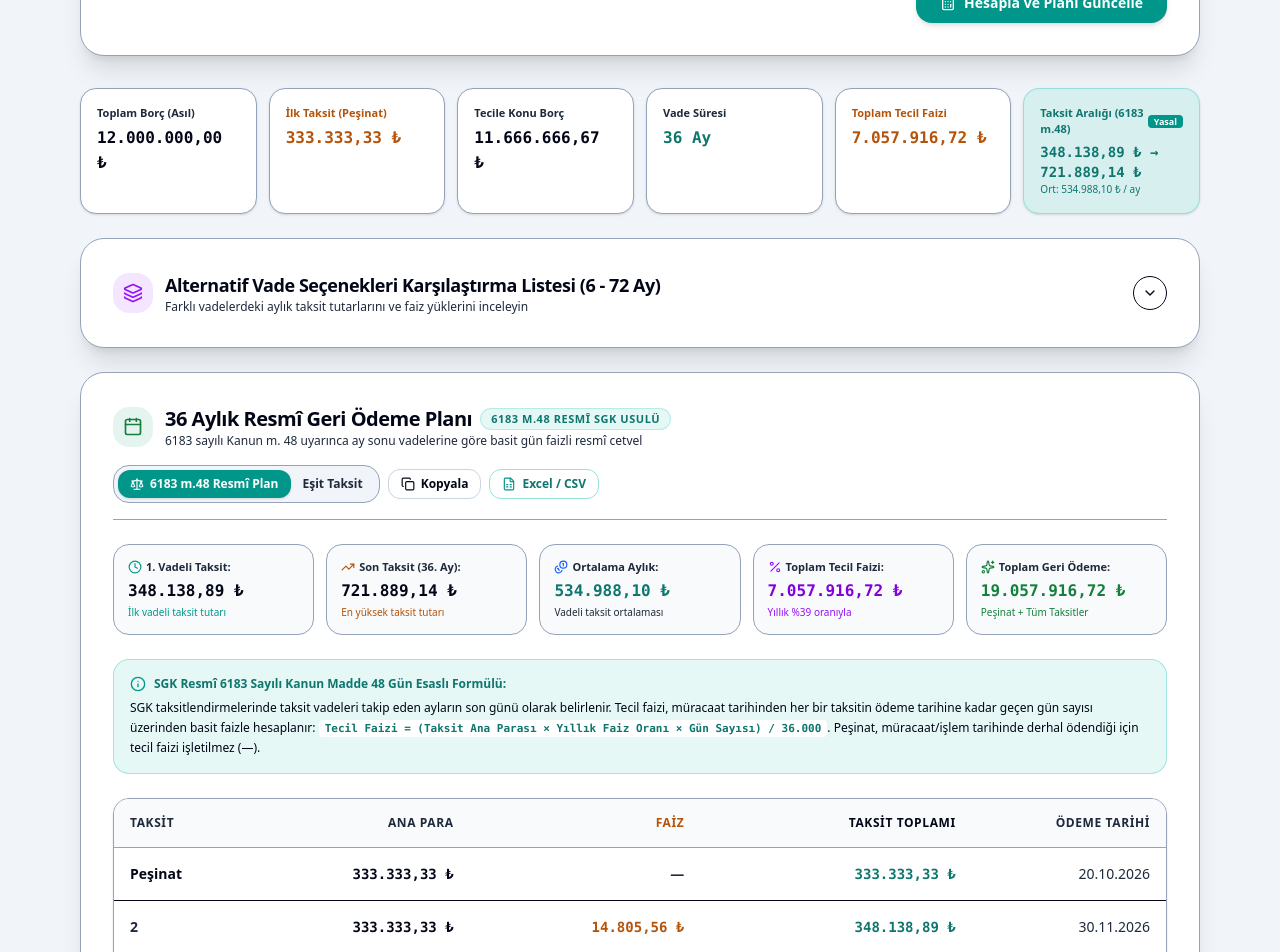
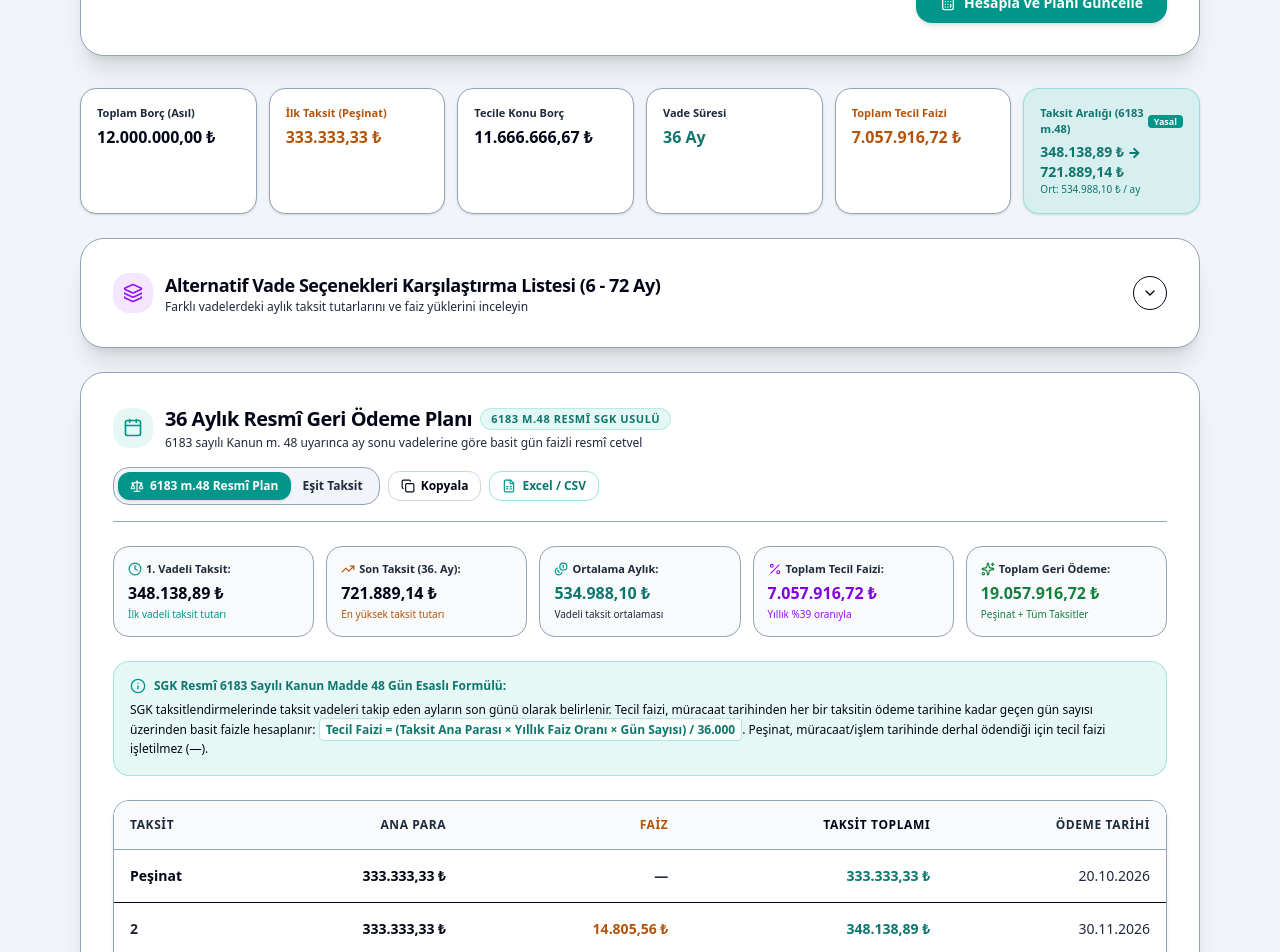
Before and after one commit to sgktecil/sgk-tecil, a React (Vite) app: page / in a window 1280 px wide. Shown: the part 940-1892 px from the top of the page. Built offline with nearby package versions, Linux system fonts and the light colour scheme.

Commit message:
feat: Aylik resmi geri odeme tablosu 5 sutunlu formata getirildi ve proje renklerine uyarlandi

```diff
--- a/src/App.tsx
+++ b/src/App.tsx
@@ -886,7 +886,7 @@ export default function App() {
                 style={{ backgroundColor: 'var(--bg-secondary)', borderColor: 'var(--border-primary)', color: 'var(--text-primary)' }}
               >
                 <span className="text-[11px] font-bold text-slate-600 dark:text-slate-400 block">Toplam Borç (Asıl)</span>
-                <span className="text-sm sm:text-base font-black font-mono text-slate-900 dark:text-slate-100">
+                <span className="text-sm sm:text-base font-black text-slate-900 dark:text-slate-100">
                   {formatTL(hesapSonucu.anaPara)} ₺
                 </span>
               </div>
@@ -897,7 +897,7 @@ export default function App() {
                 style={{ backgroundColor: 'var(--bg-secondary)', borderColor: 'var(--border-primary)', color: 'var(--text-primary)' }}
               >
                 <span className="text-[11px] font-bold text-amber-700 dark:text-amber-400 block">İlk Taksit (Peşinat)</span>
-                <span className="text-sm sm:text-base font-black font-mono text-amber-700 dark:text-amber-400">
+                <span className="text-sm sm:text-base font-black text-amber-700 dark:text-amber-400">
                   {formatTL(hesapSonucu.pesinat)} ₺
                 </span>
               </div>
@@ -908,7 +908,7 @@ export default function App() {
                 style={{ backgroundColor: 'var(--bg-secondary)', borderColor: 'var(--border-primary)', color: 'var(--text-primary)' }}
               >
                 <span className="text-[11px] font-bold text-slate-600 dark:text-slate-400 block">Tecile Konu Borç</span>
-                <span className="text-sm sm:text-base font-black font-mono text-slate-900 dark:text-slate-100">
+                <span className="text-sm sm:text-base font-black text-slate-900 dark:text-slate-100">
                   {formatTL(hesapSonucu.kalanBorc)} ₺
                 </span>
               </div>
@@ -919,7 +919,7 @@ export default function App() {
                 style={{ backgroundColor: 'var(--bg-secondary)', borderColor: 'var(--border-primary)', color: 'var(--text-primary)' }}
               >
                 <span className="text-[11px] font-bold text-slate-600 dark:text-slate-400 block">Vade Süresi</span>
-                <span className="text-sm sm:text-base font-black font-mono text-teal-700 dark:text-teal-400">
+                <span className="text-sm sm:text-base font-black text-teal-700 dark:text-teal-400">
                   {hesapSonucu.taksitSayisi} Ay
                 </span>
               </div>
@@ -930,7 +930,7 @@ export default function App() {
                 style={{ backgroundColor: 'var(--bg-secondary)', borderColor: 'var(--border-primary)', color: 'var(--text-primary)' }}
               >
                 <span className="text-[11px] font-bold text-amber-700 dark:text-amber-400 block">Toplam Tecil Faizi</span>
-                <span className="text-sm sm:text-base font-black font-mono text-amber-700 dark:text-amber-400">
+                <span className="text-sm sm:text-base font-black text-amber-700 dark:text-amber-400">
                   {formatTL(hesapSonucu.toplamFaiz)} ₺
                 </span>
               </div>
@@ -949,7 +949,7 @@ export default function App() {
                 </div>
                 {planTipi === 'kanuni' ? (
                   <div>
-                    <div className="text-xs sm:text-sm font-black font-mono text-teal-900 dark:text-teal-200">
+                    <div className="text-xs sm:text-sm font-black text-teal-900 dark:text-teal-200">
                       {formatTL(hesapSonucu.ilkTaksitTutari)} ₺ → {formatTL(hesapSonucu.sonTaksitTutari)} ₺
                     </div>
                     <div className="text-[10px] text-teal-700 dark:text-teal-400 font-medium">
@@ -957,7 +957,7 @@ export default function App() {
                     </div>
                   </div>
                 ) : (
-                  <span className="text-sm sm:text-base font-black font-mono text-teal-900 dark:text-teal-200">
+                  <span className="text-sm sm:text-base font-black text-teal-900 dark:text-teal-200">
                     {formatTL(hesapSonucu.aylikSabitTaksit)} ₺
                   </span>
                 )}
--- a/src/components/TaksitTablosu.tsx
+++ b/src/components/TaksitTablosu.tsx
@@ -60,7 +60,8 @@ export const TaksitTablosu: React.FC<TaksitTablosuProps> = ({
     let text = "TAKSİT\tANA PARA\tFAİZ\tTAKSİT TOPLAMI\tÖDEME TARİHİ\n";
     taksitler.forEach((t) => {
       const faizText = t.isPesinat || t.faiz === 0 ? "—" : `${formatTL(t.faiz)} ₺`;
-      text += `${t.no}\t${formatTL(t.anaPara)} ₺\t${faizText}\t${formatTL(t.toplamTaksit)} ₺\t${t.vadeTarihi}\n`;
+      const noText = t.isPesinat ? "Peşinat" : t.no;
+      text += `${noText}\t${formatTL(t.anaPara)} ₺\t${faizText}\t${formatTL(t.toplamTaksit)} ₺\t${t.vadeTarihi}\n`;
     });
     text += `TOPLAM\t${formatTL(toplamBorc)} ₺\t${formatTL(toplamFaiz)} ₺\t${formatTL(toplamOdeme)} ₺\t—\n`;
     navigator.clipboard.writeText(text);
@@ -71,10 +72,11 @@ export const TaksitTablosu: React.FC<TaksitTablosuProps> = ({
   const exportCSV = () => {
     let csv = "TAKSİT;ANA PARA;FAİZ;TAKSİT TOPLAMI;ÖDEME TARİHİ\n";
     taksitler.forEach((t) => {
-      const faizText = t.isPesinat || t.faiz === 0 ? "—" : `${formatTL(t.faiz)} ₺`;
-      csv += `${t.no};${formatTL(t.anaPara)} ₺;${faizText};${formatTL(t.toplamTaksit)} ₺;${t.vadeTarihi}\n`;
+      const faizText = t.isPesinat || t.faiz === 0 ? "0,00" : formatTL(t.faiz);
+      const noText = t.isPesinat ? "Peşinat" : t.no;
+      csv += `${noText};${formatTL(t.anaPara)};${faizText};${formatTL(t.toplamTaksit)};${t.vadeTarihi}\n`;
     });
-    csv += `TOPLAM;${formatTL(toplamBorc)} ₺;${formatTL(toplamFaiz)} ₺;${formatTL(toplamOdeme)} ₺;—\n`;
+    csv += `TOPLAM;${formatTL(toplamBorc)};${formatTL(toplamFaiz)};${formatTL(toplamOdeme)};—\n`;
     const blob = new Blob([csv], { type: 'text/csv;charset=utf-8;' });
     const url = URL.createObjectURL(blob);
     const a = document.createElement('a');
@@ -97,12 +99,14 @@ export const TaksitTablosu: React.FC<TaksitTablosuProps> = ({
       {/* Üst Başlık ve Eylemler */}
       <div className="flex items-center justify-between flex-wrap gap-4 pb-4 border-b cursor-default" style={{ borderColor: 'var(--border-primary)' }}>
         <div className="flex items-center gap-3">
-          <div className="p-2.5 rounded-2xl bg-emerald-600/10 text-emerald-600 dark:text-emerald-400 group-hover:bg-emerald-600 group-hover:!text-white group-hover:shadow-md group-hover:scale-105 transition-all duration-200">
-            <Calendar className="w-5 h-5" />
+          <div className="p-2.5 rounded-2xl bg-teal-500/10 text-teal-700 dark:text-teal-300">
+            <Calendar className="w-5 h-5 text-teal-600" />
           </div>
           <div>
-            <h3 className="text-xl font-bold tracking-tight text-slate-800 dark:text-slate-100 flex items-center gap-2">
-              <span>{taksitSayisi} Aylık Resmî Geri Ödeme Planı</span>
+            <div className="flex items-center gap-2 flex-wrap">
+              <h3 className="text-xl font-bold tracking-tight text-slate-800 dark:text-slate-100">
+                {taksitSayisi} Aylık Resmî Geri Ödeme Planı
+              </h3>
               <span className={`text-[11px] px-2.5 py-0.5 rounded-full font-bold uppercase tracking-wider ${
                 planTipi === 'kanuni'
                   ? 'bg-teal-500/10 text-teal-700 dark:text-teal-300 border border-teal-500/20'
@@ -110,11 +114,11 @@ export const TaksitTablosu: React.FC<TaksitTablosuProps> = ({
               }`}>
                 {planTipi === 'kanuni' ? '6183 m.48 Resmî SGK Usulü' : 'Eşit Sabit Taksit'}
               </span>
-            </h3>
-            <p className="text-xs text-slate-500 font-medium">
+            </div>
+            <p className="text-xs text-slate-500 font-medium mt-0.5">
               {planTipi === 'kanuni'
                 ? '6183 sayılı Kanun m. 48 uyarınca ay sonu vadelerine göre basit gün faizli resmî cetvel'
-                : 'Toplam tecil faizinin vadeli taksitlere eşit paylaştırıldığı ortalama plan'}
+                : 'Toplam tecil faizinin vadeli taksitlere eşit paylaştırıldığı ortalama taksit planı'}
             </p>
           </div>
         </div>
@@ -178,7 +182,7 @@ export const TaksitTablosu: React.FC<TaksitTablosuProps> = ({
             <Clock className="w-3.5 h-3.5 text-teal-600" />
             <span>1. Vadeli Taksit:</span>
           </div>
-          <div className="text-base font-black text-slate-800 dark:text-slate-100 font-mono">
+          <div className="text-base font-black text-slate-800 dark:text-slate-100">
             {formatTL(effectiveIlkTaksit)} ₺
           </div>
           <div className="text-[10px] text-teal-600 dark:text-teal-400 font-medium mt-0.5">
@@ -191,7 +195,7 @@ export const TaksitTablosu: React.FC<TaksitTablosuProps> = ({
             <TrendingUp className="w-3.5 h-3.5 text-amber-600" />
             <span>Son Taksit ({taksitSayisi}. Ay):</span>
           </div>
-          <div className="text-base font-black text-slate-800 dark:text-slate-100 font-mono">
+          <div className="text-base font-black text-slate-800 dark:text-slate-100">
             {formatTL(effectiveSonTaksit)} ₺
           </div>
           <div className="text-[10px] text-amber-600 dark:text-amber-400 font-medium mt-0.5">
@@ -201,10 +205,10 @@ export const TaksitTablosu: React.FC<TaksitTablosuProps> = ({
 
         <div className="p-3.5 rounded-2xl border" style={{ backgroundColor: 'var(--bg-elevated)', borderColor: 'var(--border-primary)' }}>
           <div className="text-[11px] font-semibold text-slate-500 flex items-center gap-1 mb-1">
-            <Coins className="w-3.5 h-3.5 text-blue-600" />
+            <Coins className="w-3.5 h-3.5 text-teal-600" />
             <span>Ortalama Aylık:</span>
           </div>
-          <div className="text-base font-black text-teal-700 dark:text-teal-400 font-mono">
+          <div className="text-base font-black text-teal-700 dark:text-teal-400">
             {formatTL(effectiveOrtalama)} ₺
           </div>
           <div className="text-[10px] text-slate-400 font-medium mt-0.5">
@@ -217,7 +221,7 @@ export const TaksitTablosu: React.FC<TaksitTablosuProps> = ({
             <Percent className="w-3.5 h-3.5 text-purple-600" />
             <span>Toplam Tecil Faizi:</span>
           </div>
-          <div className="text-base font-black text-purple-700 dark:text-purple-400 font-mono">
+          <div className="text-base font-black text-purple-700 dark:text-purple-400">
             {formatTL(toplamFaiz)} ₺
           </div>
           <div className="text-[10px] text-purple-600 dark:text-purple-400 font-medium mt-0.5">
@@ -230,7 +234,7 @@ export const TaksitTablosu: React.FC<TaksitTablosuProps> = ({
             <Sparkles className="w-3.5 h-3.5 text-emerald-600" />
             <span>Toplam Geri Ödeme:</span>
           </div>
-          <div className="text-base font-black text-emerald-700 dark:text-emerald-400 font-mono">
+          <div className="text-base font-black text-emerald-700 dark:text-emerald-400">
             {formatTL(toplamOdeme)} ₺
           </div>
           <div className="text-[10px] text-emerald-600 font-medium mt-0.5">
@@ -247,15 +251,21 @@ export const TaksitTablosu: React.FC<TaksitTablosuProps> = ({
         </div>
         <p className="text-slate-700 dark:text-slate-300 leading-relaxed">
           SGK taksitlendirmelerinde taksit vadeleri takip eden ayların son günü olarak belirlenir. Tecil faizi, müracaat tarihinden her bir taksitin ödeme tarihine kadar geçen gün sayısı üzerinden basit faizle hesaplanır:{' '}
-          <code className="px-1.5 py-0.5 rounded bg-white dark:bg-slate-900 font-mono text-[11px] font-bold text-teal-700 dark:text-teal-300">
+          <span className="px-1.5 py-0.5 rounded bg-white/80 dark:bg-slate-900/80 font-bold text-teal-800 dark:text-teal-200 border border-teal-500/30">
             Tecil Faizi = (Taksit Ana Parası × Yıllık Faiz Oranı × Gün Sayısı) / 36.000
-          </code>
+          </span>
           . Peşinat, müracaat/işlem tarihinde derhal ödendiği için tecil faizi işletilmez (—).
         </p>
       </div>
 
-      {/* Resmî Geri Ödeme Tablosu - Proje Temasıyla Tam Uyumlu */}
-      <div className="overflow-hidden rounded-2xl border shadow-sm" style={{ borderColor: 'var(--border-primary)', backgroundColor: 'var(--bg-secondary)' }}>
+      {/* Resmî Geri Ödeme Tablosu - İstediğiniz Orijinal Plan Formatı (Proje Renklerinde) */}
+      <div
+        className="overflow-hidden rounded-2xl border shadow-sm"
+        style={{
+          borderColor: 'var(--border-primary)',
+          backgroundColor: 'var(--bg-secondary)',
+        }}
+      >
         <div className="overflow-x-auto">
           <table className="w-full text-left text-xs sm:text-sm">
             <thead>
@@ -274,24 +284,24 @@ export const TaksitTablosu: React.FC<TaksitTablosuProps> = ({
                 <th className="p-4 text-right font-black">ÖDEME TARİHİ</th>
               </tr>
             </thead>
-            <tbody className="divide-y font-mono" style={{ borderColor: 'var(--border-primary)' }}>
+            <tbody className="divide-y" style={{ borderColor: 'var(--border-primary)' }}>
               {taksitler.map((t, idx) => {
                 const isPesinatRow = t.isPesinat || t.no === 'Peşinat';
 
                 return (
                   <tr
                     key={idx}
-                    className="hover:bg-teal-500/5 transition-colors"
+                    className="hover:bg-slate-500/5 dark:hover:bg-slate-800/40 transition-colors"
                     style={{ color: 'var(--text-primary)' }}
                   >
                     {/* TAKSİT */}
-                    <td className="p-4 text-left font-bold font-sans">
+                    <td className="p-4 text-left font-bold">
                       {isPesinatRow ? (
                         <span className="font-extrabold text-slate-900 dark:text-slate-100 text-xs sm:text-sm">
                           Peşinat
                         </span>
                       ) : (
-                        <span className="text-slate-500 font-semibold">{t.no}</span>
+                        <span className="text-slate-600 dark:text-slate-400 font-semibold">{t.no}</span>
                       )}
                     </td>
 
@@ -303,7 +313,7 @@ export const TaksitTablosu: React.FC<TaksitTablosuProps> = ({
                     {/* FAİZ */}
                     <td className="p-4 text-right font-bold text-amber-600 dark:text-amber-400">
                       {isPesinatRow || t.faiz === 0 ? (
-                        <span className="text-slate-400 font-sans">—</span>
+                        <span className="text-slate-400">—</span>
                       ) : (
                         `${formatTL(t.faiz)} ₺`
                       )}
@@ -315,7 +325,7 @@ export const TaksitTablosu: React.FC<TaksitTablosuProps> = ({
                     </td>
 
                     {/* ÖDEME TARİHİ */}
-                    <td className="p-4 text-right font-sans font-medium text-slate-600 dark:text-slate-400">
+                    <td className="p-4 text-right font-medium text-slate-600 dark:text-slate-400">
                       {t.vadeTarihi}
                     </td>
                   </tr>
@@ -324,13 +334,13 @@ export const TaksitTablosu: React.FC<TaksitTablosuProps> = ({
             </tbody>
             <tfoot>
               <tr
-                className="border-t-2 font-mono font-bold text-xs sm:text-sm"
+                className="border-t-2 font-bold text-xs sm:text-sm"
                 style={{
                   backgroundColor: 'var(--bg-elevated)',
                   borderColor: 'var(--border-primary)',
                 }}
               >
-                <td className="p-4 text-left font-black font-sans text-slate-900 dark:text-slate-100 uppercase tracking-wider">
+                <td className="p-4 text-left font-black uppercase tracking-wider text-slate-900 dark:text-slate-100">
                   TOPLAM
                 </td>
                 <td className="p-4 text-right font-black text-slate-900 dark:text-slate-100">
@@ -342,7 +352,7 @@ export const TaksitTablosu: React.FC<TaksitTablosuProps> = ({
                 <td className="p-4 text-right font-black text-teal-700 dark:text-teal-400 text-sm sm:text-base">
                   {formatTL(toplamOdeme)} ₺
                 </td>
-                <td className="p-4 text-right font-sans text-slate-400 font-bold">
+                <td className="p-4 text-right text-slate-400 font-bold">
                   —
                 </td>
               </tr>
--- a/src/components/VadeKarsilastirma.tsx
+++ b/src/components/VadeKarsilastirma.tsx
@@ -78,9 +78,9 @@ export const VadeKarsilastirma: React.FC<VadeKarsilastirmaProps> = ({
                     )}
                   </div>
 
-                  <div className="space-y-1 font-mono text-xs">
+                  <div className="space-y-1 text-xs">
                     <div className="flex justify-between items-baseline">
-                      <span className="text-slate-500 font-sans text-[11px]">1. Taksit:</span>
+                      <span className="text-slate-500 text-[11px]">1. Taksit:</span>
                       <span className="font-black text-teal-700 dark:text-teal-400">
                         {formatTL(res.ilkTaksitTutari)} ₺
                       </span>
```
